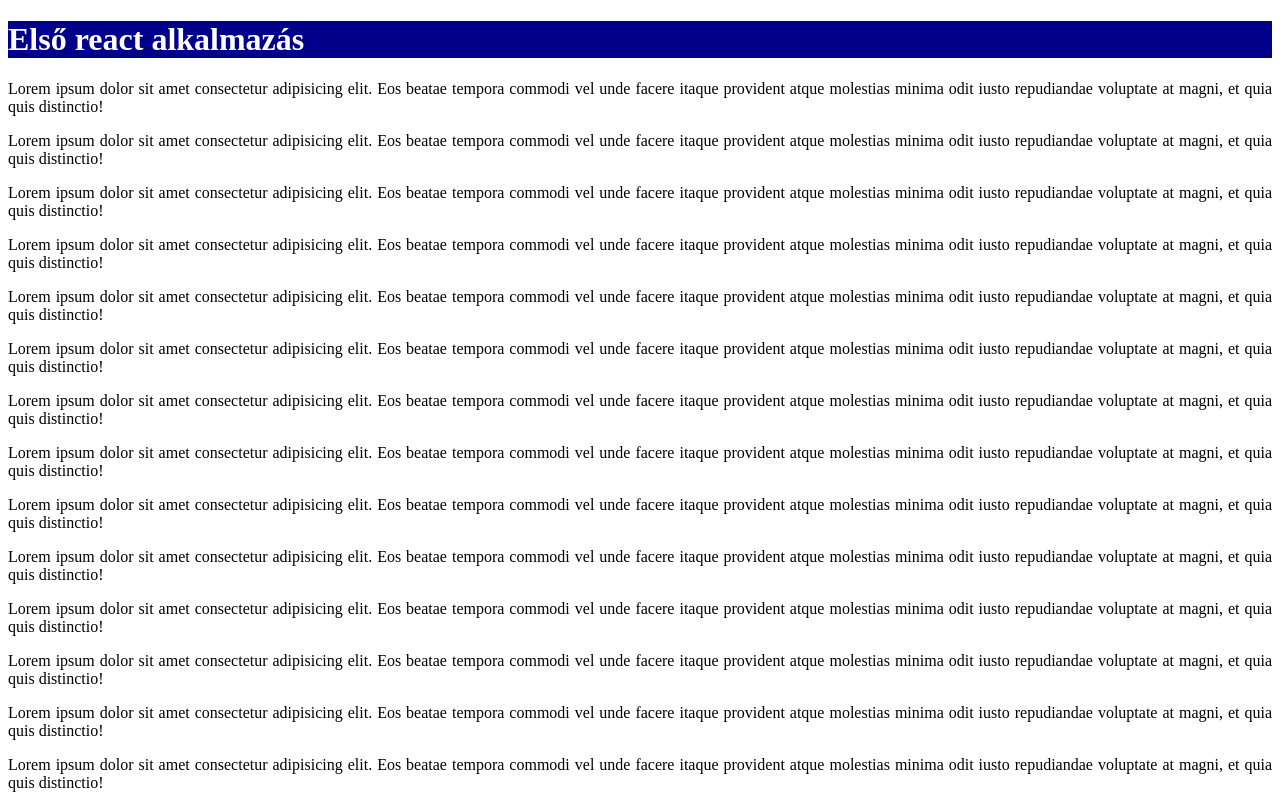
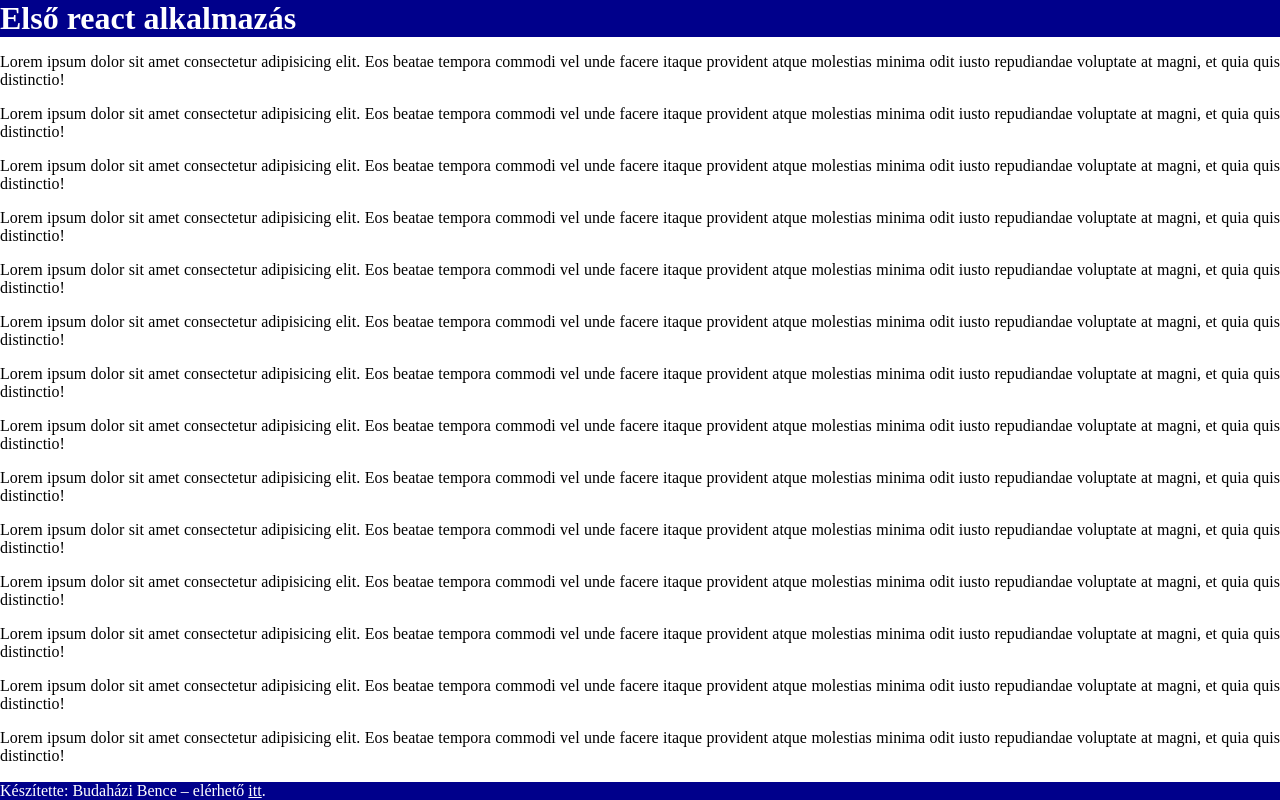
Before and after one commit to darkbeast0106/budahazibence_14sl-2023-24-react-elso, a React (Vite) app: page / in a window 1280 px wide. Shown: the top 800 px of the page. Built offline with nearby package versions, Linux system fonts and the light colour scheme.

Commit message:
Sticky header és footer

```diff
--- a/src/components/Content.css
+++ b/src/components/Content.css
@@ -1,3 +1,4 @@
 .first-content p {
     text-align: justify;
+    margin: 1em 0;
 }
--- a/src/components/Footer.css
+++ b/src/components/Footer.css
@@ -1,8 +1,14 @@
 .first-footer {
     background-color: darkblue;
     color: white;
+    position: sticky;
+    bottom: 0;
 }
 
 .first-footer p {
     text-align: left;
 }
+
+.first-footer a {
+    color: white;
+}
--- a/src/components/Header.css
+++ b/src/components/Header.css
@@ -1,4 +1,6 @@
 .first-header {
     background-color: darkblue;
     color: white;
+    position: sticky;
+    top: 0;
 }
--- a/src/index.css
+++ b/src/index.css
@@ -0,0 +1,3 @@
+* {
+  margin: 0;
+}
```
